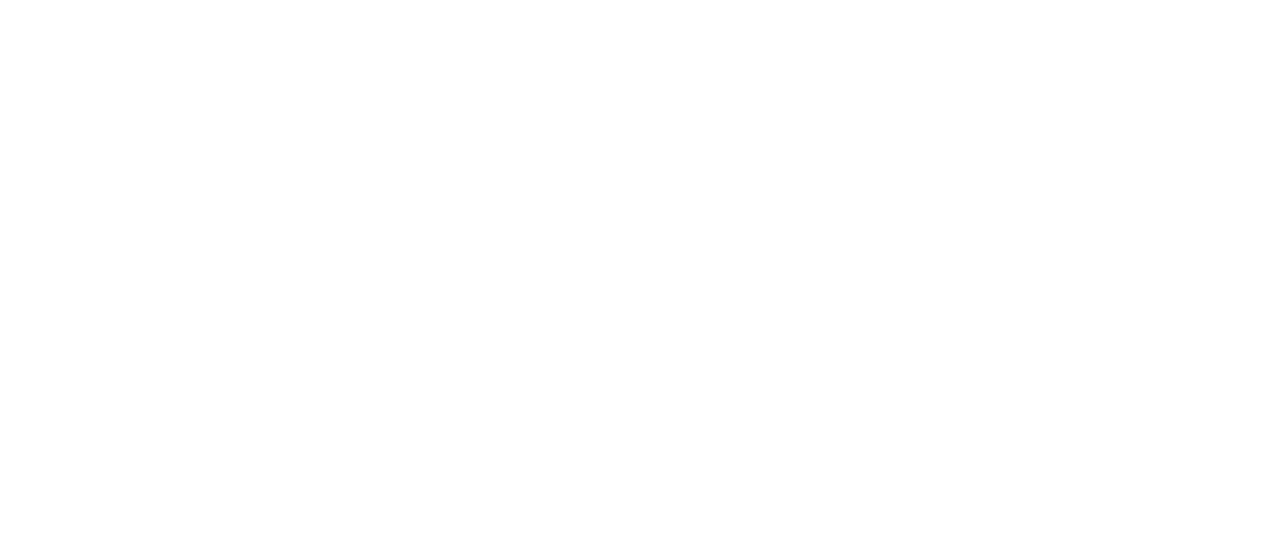
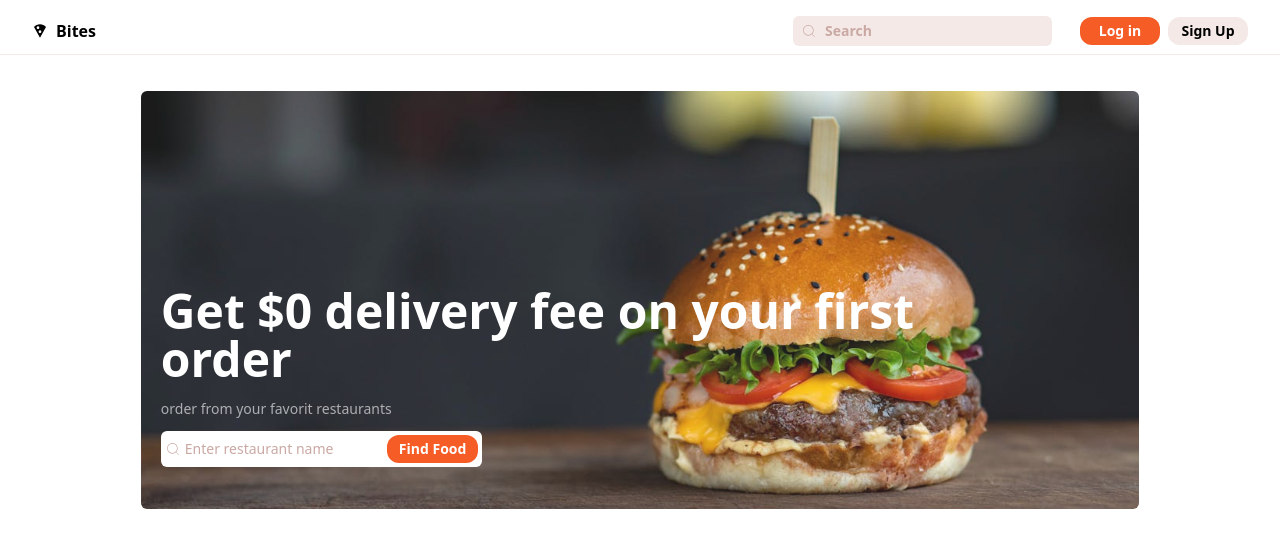
Before and after one commit to AhmadGh18/mata3m, a React (Vite) app: page / in a window 1280 px wide. Shown: the top 548 px of the page. Built offline with nearby package versions, Linux system fonts and the light colour scheme.

Commit message:
header and thumbnail

```diff
--- a/src/App.jsx
+++ b/src/App.jsx
@@ -1,13 +1,14 @@
 import { useState } from "react";
-import reactLogo from "./assets/react.svg";
-import viteLogo from "/vite.svg";
 import "./App.css";
 import Navbar from "./components/Navbar";
+import Search from "./components/Search";
 
 function App() {
   return (
     <>
       <Navbar />
+      <Search />
+
     </>
   );
 }
--- a/src/components/Navbar.jsx
+++ b/src/components/Navbar.jsx
@@ -1,9 +1,24 @@
 import React from 'react'
+import { CiSearch } from 'react-icons/ci'
+import { MdLocalPizza } from 'react-icons/md'
 
 const Navbar = () => {
   return (
-    <div>
-
+    <div className=' flex items-center justify-between pt-4 pb-2 px-8 border-b border-b-grayish'>
+      <div className='flex items-center justify-center gap-2 font-bold'>
+        <MdLocalPizza/>
+        <p>Bites</p>
+      </div>
+      <div className='flex items-center justify-center gap-7'>
+        <div className='flex items-center  text-brownish bg-grayish px-2 py-[5px] rounded-md gap-1'>
+          <CiSearch/>
+          <input className='pl-1 font-bold bg-grayish text-sm text-brownish placeholder:text-brownish focus:outline-none' type="text" placeholder='Search'/>
+        </div>
+        <div className='flex item-center justify-center gap-2'>
+          <button className='bg-orange rounded-xl w-20 py-1 px-2 text-sm text-white font-bold'>Log in</button>
+          <button className='bg-grayish rounded-xl w-20 py-1 px-2 text-sm font-bold'>Sign Up</button>
+        </div>
+      </div>
     </div>
   )
 }
--- /dev/null
+++ b/src/components/Search.jsx
@@ -0,0 +1,24 @@
+import React from 'react'
+import { CiSearch } from 'react-icons/ci'
+
+const Search = () => {
+  return (
+    <div className='h-[470px] p-4 pt-9'>
+        <div className="bg-[url('public/images/thumbnail.jpg')] bg-cover bg-center rounded-md h-full w-[80%] m-auto">
+            <div className=' text-white  p-5 bg-blurrish w-full h-full bg-[rgba(255,255,255,0.1)]'>
+                <p className='text-5xl font-bold mt-44 w-[80%]'>Get $0 delivery fee on your first order</p>
+                <p className='text-gray text-sm mt-4'>order from your favorit restaurants</p>
+                <div className='flex items-center justify-center bg-white rounded-md w-fit p-1 mt-3'>
+                    <div className='text-brownish flex items-center justify-center gap-1'>
+                        <CiSearch/>
+                        <input className='focus:outline-none text-brownish text-sm placeholder:text-brownish' type="text" placeholder='Enter restaurant name'/>
+                    </div>
+                    <button className='bg-orange rounded-xl text-sm font-bold py-1 px-3'>Find Food</button>
+                </div>
+            </div>
+        </div>
+    </div>
+  )
+}
+
+export default Search
--- a/tailwind.config.js
+++ b/tailwind.config.js
@@ -2,14 +2,16 @@
 export default {
   content: ["./index.html", "./src/**/*.{js,ts,jsx,tsx}"],
   theme: {
+    colors:{
+      'white': '#fff',
+      'orange':'#f55c26',
+      'grayish':'#f4e9e6',
+      'brownish':'#caa8a3',
+      'black':'#000000',
+      'gray':'#aeafb2',
+    },
+
     extend: {
-      colors:{
-        'white': '#fff',
-        'orange':'#f55c26',
-        'grayish':'#f4e9e6',
-        'brownish':'#caa8a3',
-        'black':'#000000',
-      }
     },
   },
   plugins: [],
```
Also changed, not shown: public/images/thumbnail.jpg (added).
